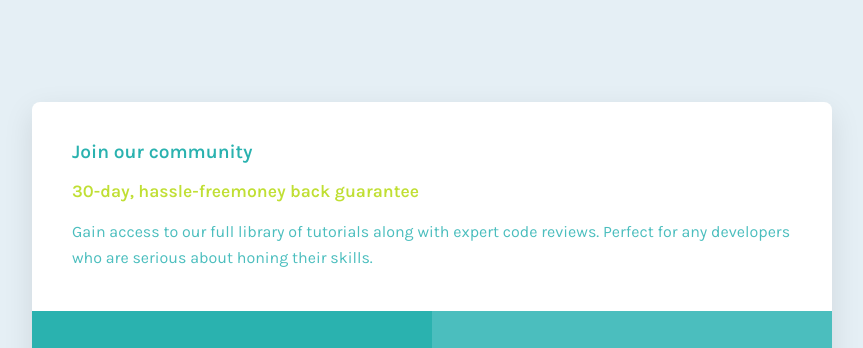
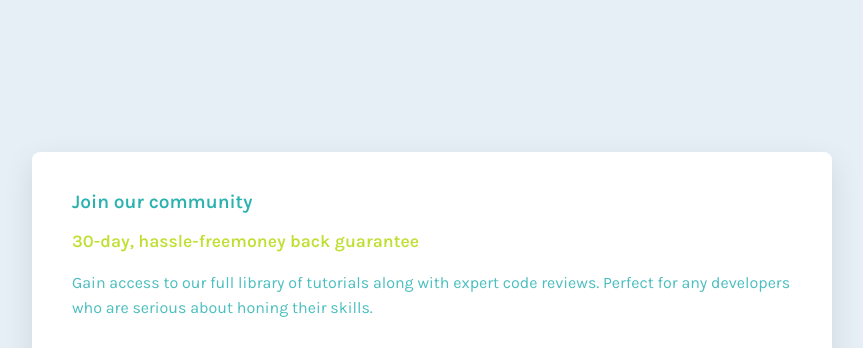
Before and after one commit to finkenmann/fm-04-single-price-grid-component, a plain HTML site: page index.html in a window 1280 px wide. Shown: the top 348 px of the page, without its empty margins (208-1071 px from the left). Drawn offline with Linux system fonts and the light colour scheme.

Commit message:
center vertical desktop layout

```diff
--- a/css/styles.css
+++ b/css/styles.css
@@ -157,6 +157,10 @@ header {
 
 
 @media (min-width: 700px) {
+  body {
+    display: grid;
+    place-items: center;
+  }
 
   .card {
     display: grid;
@@ -164,6 +168,8 @@ header {
     grid-template-areas:
       "h h"
       "s a" ;
+
+    margin: 2rem auto;
   }
 
   header {
```
